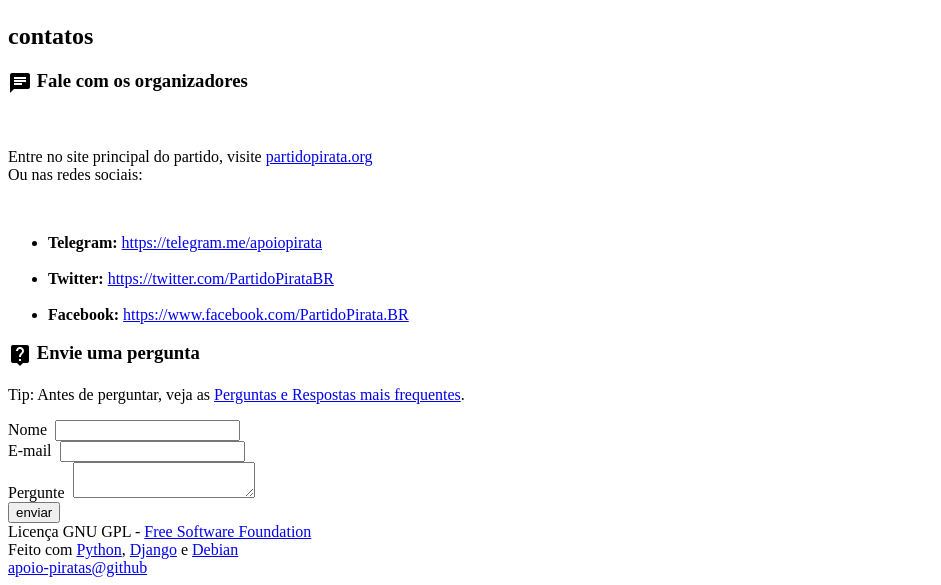
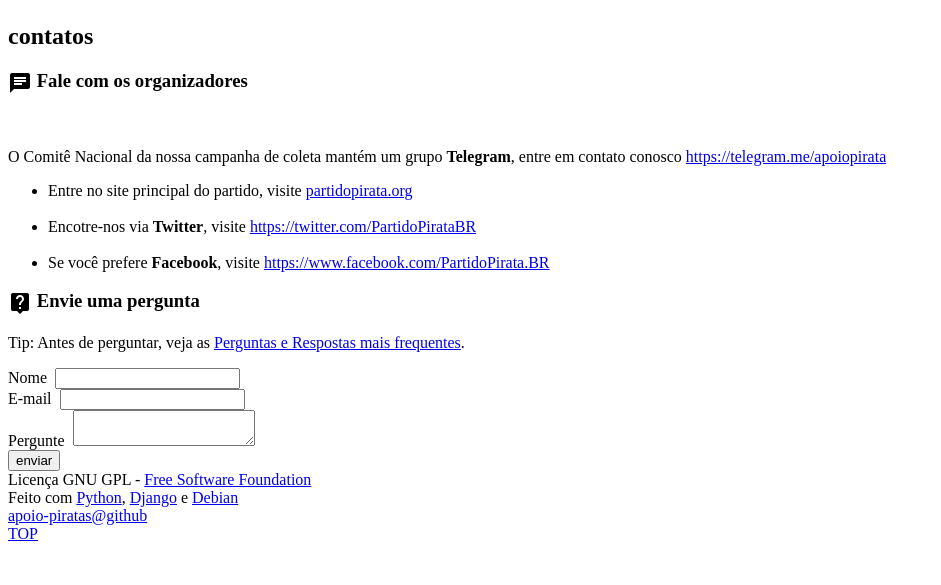
Before and after one commit to carloscosta/apoio-piratas, a Django app: page / in a window 1280 px wide. Shown: the part 1307-1892 px from the top of the page, without its empty margins (0-941 px from the left). After the commit the page ends 1848 px from the top, so only its background shows below. Run offline with Django 3.2, Linux system fonts and the light colour scheme; some libraries are stand-ins or nearby versions; some web fonts are replaced.

Commit message:
HOME and TOP links, change a little the contact so Telegram is now the main contact.

```diff
--- a/apoio/apoio/templates/apoio/footer.html
+++ b/apoio/apoio/templates/apoio/footer.html
@@ -13,7 +13,8 @@
         <span text="smaller">
             <a href='https://github.com/piratas/apoio-piratas'>
                 apoio-piratas@github
-            </a>
+            </a><br>
+            <a href="/#">TOP</a>
         </span>
     </footer>
 
--- a/apoio/apoio/templates/apoio/header.html
+++ b/apoio/apoio/templates/apoio/header.html
@@ -29,8 +29,8 @@
     <link rel="stylesheet" href="{% static "helpers.min.css" %}" />
     <link rel="stylesheet" href="{% static "piratas.css" %}" />
 
-    <link rel="stylesheet" href="http://openlayers.org/en/v3.15.1/css/ol.css" type="text/css">
-    <script src="http://openlayers.org/en/v3.15.1/build/ol.js" type="text/javascript"></script>
+    <!--<link rel="stylesheet" href="http://openlayers.org/en/v3.15.1/css/ol.css" type="text/css">
+        <script src="http://openlayers.org/en/v3.15.1/build/ol.js" type="text/javascript"></script>-->
 </head>
 
 <body layout="no-margin">
@@ -42,6 +42,7 @@
         </a>
 
         <div>
+            <a href="/#">HOME</a>
             <a href="/#quem">Quem somos</a>
             <a href="/coletores">Como apoiar</a>
             <a href="/faqs">FAQ</a>
--- a/apoio/apoio/templates/apoio/index.html
+++ b/apoio/apoio/templates/apoio/index.html
@@ -32,26 +32,26 @@
     <h1 text="center giant thin">contatos</h2>
 
     <div layout="half left" on-tablet="no-float">
-      <h3 text="bolder" layout="h-margin-5 h-padding-5">
+        <h3 text="bolder" layout="h-margin-5 h-padding-5">
           <i class="material-icons" style="vertical-align: middle;">chat</i>
             Fale com os organizadores
-      </h3>
+        </h3>
         <br>
-      <p layout="h-margin-5 h-padding-5">
-        Entre no site principal do partido, visite <a href='http://partidopirata.org/'>partidopirata.org</a><br>Ou nas redes sociais:
-      </p>
-        <br>
+        <p layout="h-margin-5 h-padding-5">
+            O Comitê Nacional da nossa campanha de coleta mantém um grupo <b>Telegram</b>,
+            entre em contato conosco <a href='https://telegram.me/apoiopirata'>https://telegram.me/apoiopirata</a>
+        </p>
         <ul>
             <li>
-                <b>Telegram:</b> <a href='https://telegram.me/apoiopirata'>https://telegram.me/apoiopirata</a>
+                Entre no site principal do partido, visite <a href='http://partidopirata.org/'>partidopirata.org</a>
             </li>
             <br>
             <li>
-              <b>Twitter:</b> <a href="https://twitter.com/PartidoPirataBR">https://twitter.com/PartidoPirataBR</a>
+                Encotre-nos via <b>Twitter</b>, visite <a href="https://twitter.com/PartidoPirataBR">https://twitter.com/PartidoPirataBR</a>
             </li>
             <br>
             <li>
-              <b>Facebook:</b> <a href='https://www.facebook.com/PartidoPirata.BR'>https://www.facebook.com/PartidoPirata.BR</a>
+                Se você prefere <b>Facebook</b>, visite <a href='https://www.facebook.com/PartidoPirata.BR'>https://www.facebook.com/PartidoPirata.BR</a>
             </li>
         </ul>
     </div>
```
